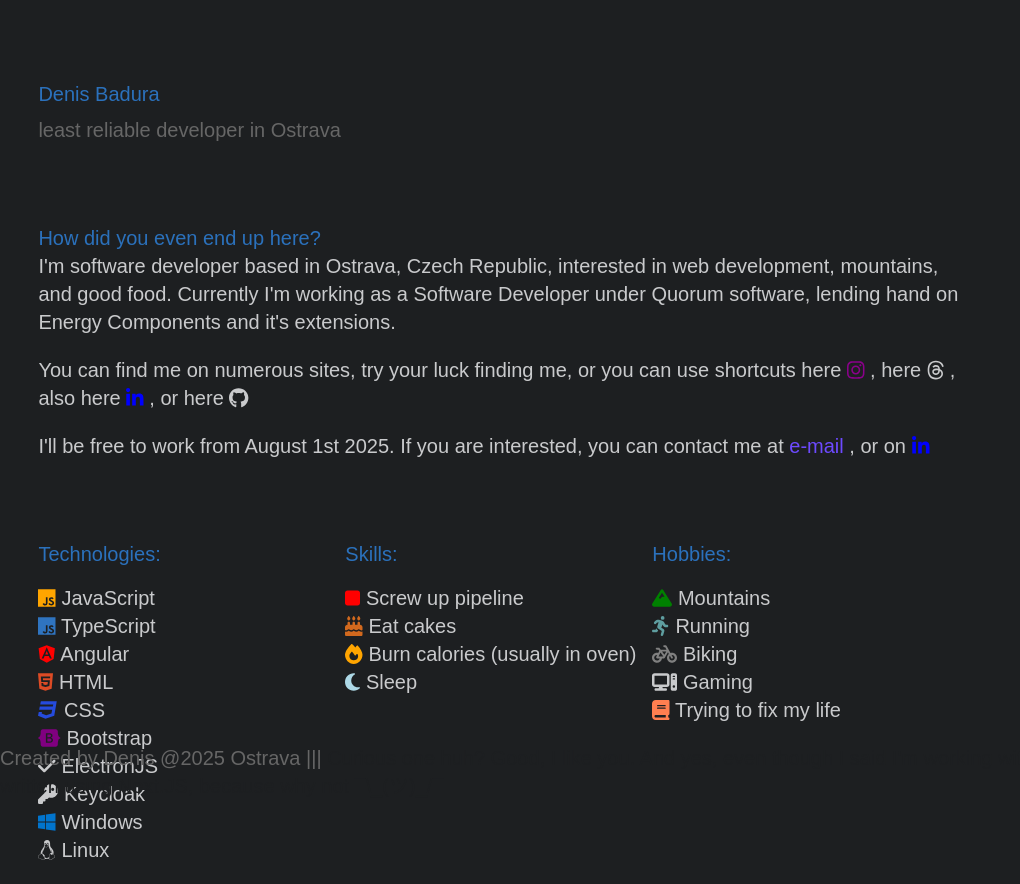
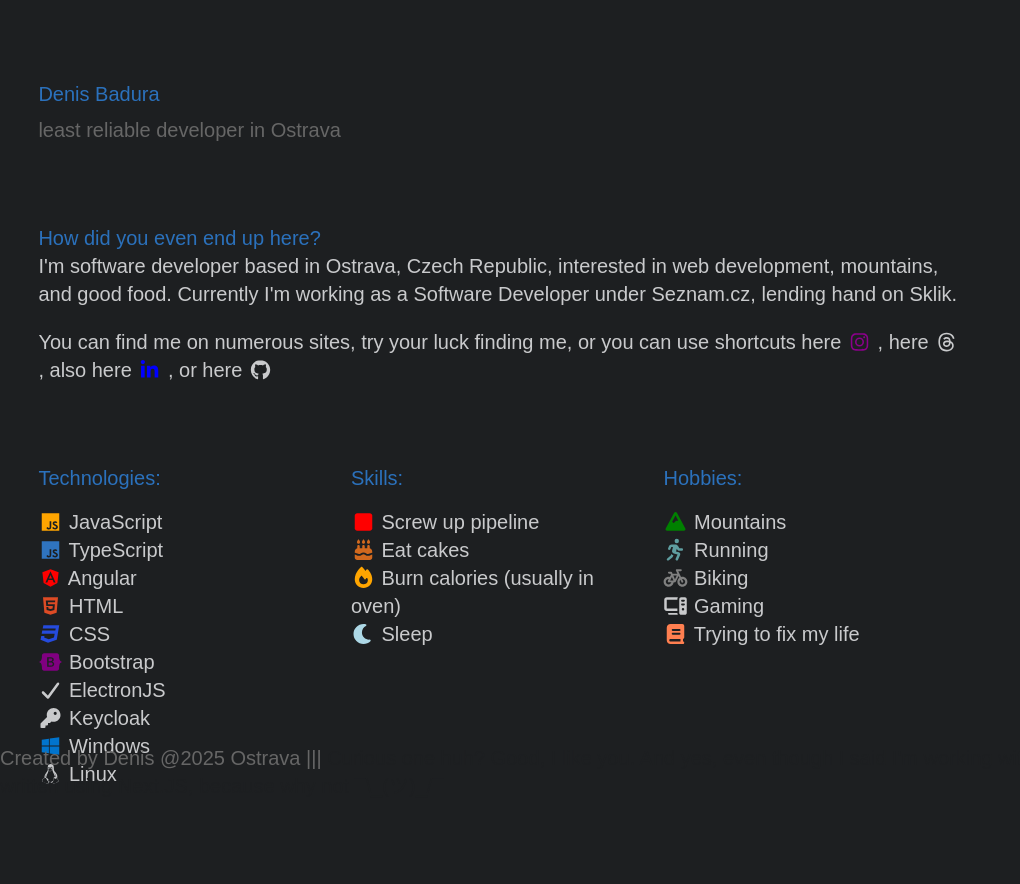
Before and after one commit to VanDeny/PersonalWebsite, a Next.js app: page / in a window 1280 px wide. Shown: the whole page, without its empty margins (0-1020 px from the left). After the commit the page ends 808 px from the top, so only its background shows below. Built offline with nearby package versions, Linux system fonts and the light colour scheme; a web font is replaced by a local one.

Commit message:
Updated packages, updated content

```diff
--- a/postcss.config.js
+++ b/postcss.config.js
@@ -1,6 +1,4 @@
+// postcss.config.js
 module.exports = {
-  plugins: {
-    tailwindcss: {},
-    autoprefixer: {},
-  },
+  plugins: { '@tailwindcss/postcss': {} },
 }
--- a/src/app/components/about/about.tsx
+++ b/src/app/components/about/about.tsx
@@ -6,9 +6,10 @@ import {
     faThreads
   } from '@fortawesome/free-brands-svg-icons';
 
-const text = 'I\'m software developer based in Ostrava, Czech Republic, interested in web development, mountains, and good food. Currently I\'m working as a Software Developer under Quorum software, lending hand on Energy Components and it\'s extensions.';
+const text = 'I\'m software developer based in Ostrava, Czech Republic, interested in web development, mountains, and good food. Currently I\'m working as a Software Developer under Seznam.cz, lending hand on Sklik.';
 const freeToHire = 'I\'ll be free to work from August 1st 2025. If you are interested, you can contact me at ';
 const whereToFindMe = 'You can find me on numerous sites, try your luck finding me, or you can use shortcuts here '
+const imFree = false;
 
 export default function About() {
     return (
@@ -31,11 +32,13 @@ export default function About() {
                     <FontAwesomeIcon icon={faGithub}/>
                 </a>
             </p>
-            <p className='text-textrest pt-5'>{freeToHire}<a style={{color: '#6d4aff'}} href='mailto:badura.denis@pm.me'>{'e-mail'}</a> {', or on '}
-                <a style={{color: 'blue'}} href="https://linkedin.com/in/denis-badura">
-                    <FontAwesomeIcon icon={faLinkedinIn}/>
-                </a>
-            </p>
+            {imFree &&
+                <p className='text-textrest pt-5'>{freeToHire}<a style={{color: '#6d4aff'}} href='mailto:badura.denis@pm.me'>{'e-mail'}</a> {', or on '}
+                    <a style={{color: 'blue'}} href="https://linkedin.com/in/denis-badura">
+                        <FontAwesomeIcon icon={faLinkedinIn}/>
+                    </a>
+                </p>
+            }
         </div>
     )
 }
--- a/src/app/globals.css
+++ b/src/app/globals.css
@@ -1,13 +1,14 @@
-@tailwind base;
-@tailwind components;
-@tailwind utilities;
+@import "tailwindcss";
 
-.page {
-    @apply pl-[3%] pt-20 pr-[25%];
+@theme {
+    --color-darkpurple: #1d1f21;
+    --color-textprimary: #2b71bc;
+    --color-textsecondary: #666666;
+    --color-textrest: #c9cacc;
 }
 
+.page { @apply pl-[3%] pt-20 pr-[25%]; }
+
 @layer base {
-    html {
-        @apply bg-darkpurple;
-    }
+    html { @apply bg-darkpurple; }
 }
--- a/tailwind.config.js
+++ /dev/null
@@ -1,25 +0,0 @@
-/** @type {import('tailwindcss').Config} */
-module.exports = {
-  content: [
-    './src/pages/**/*.{js,ts,jsx,tsx,mdx}',
-    './src/components/**/*.{js,ts,jsx,tsx,mdx}',
-    './src/app/**/*.{js,ts,jsx,tsx,mdx}',
-  ],
-  theme: {
-    extend: {
-      colors: {
-        darkpurple: '#1d1f21',
-        textprimary: '#2b71bc',
-        textsecondary: '#666',
-        textrest: '#c9cacc',
-      },
-      backgroundImage: {
-        'profile-picture': 'url(./public/me.png)',
-        'gradient-radial': 'radial-gradient(var(--tw-gradient-stops))',
-        'gradient-conic':
-          'conic-gradient(from 180deg at 50% 50%, var(--tw-gradient-stops))',
-      },
-    },
-  },
-  plugins: [],
-}
```
Also changed, not shown: package.json (+21 -20 lines), 2 other files (tests, documents, lock files or other folders).
